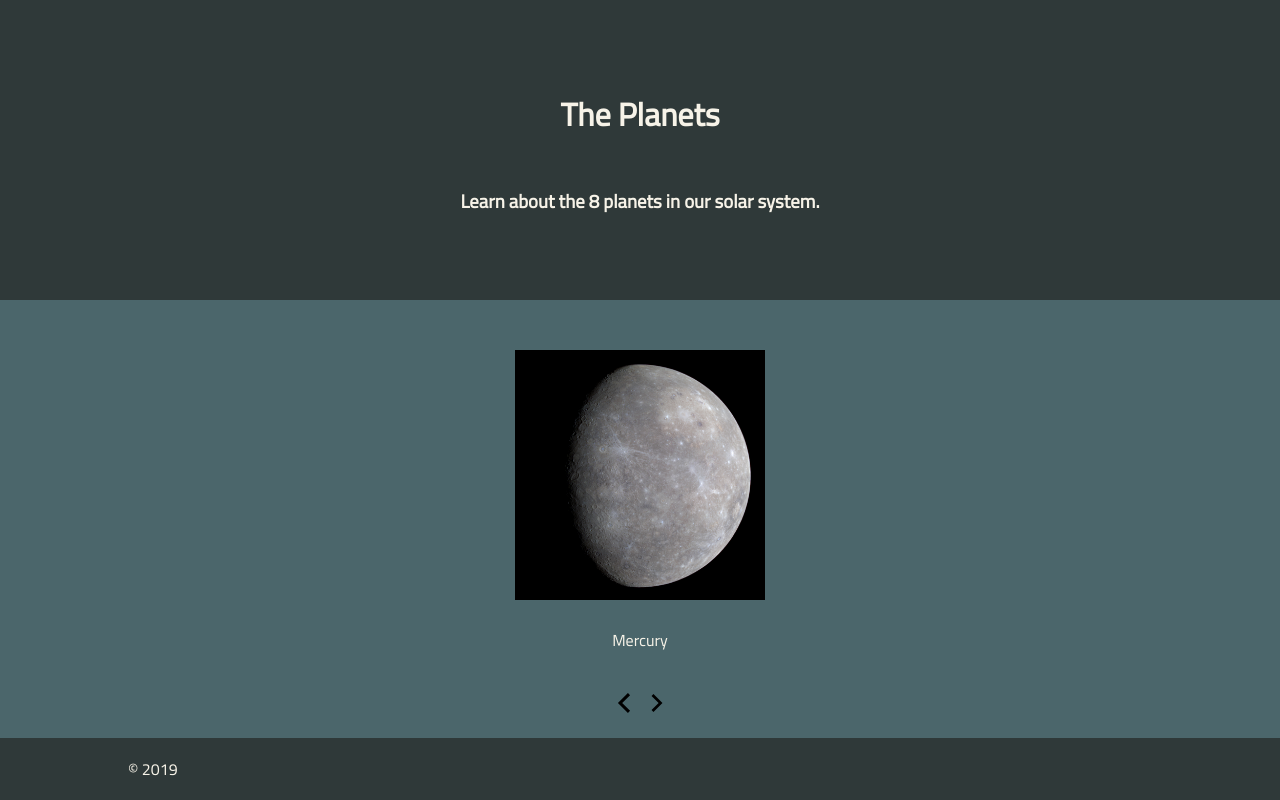
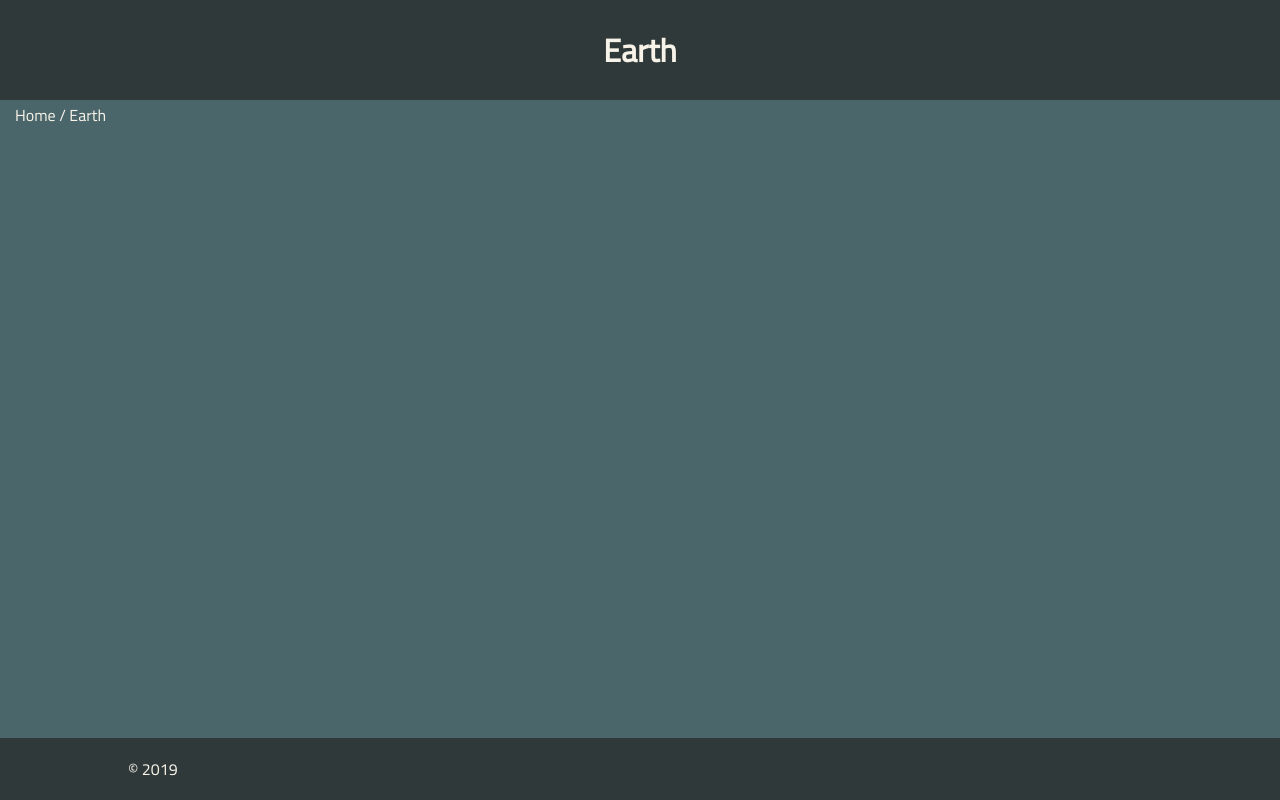
Before and after one commit to jeremyhamm/mirum-coding-assessment, a React (Create React App) app: page /details/Earth in a window 1280 px wide. Built offline with nearby package versions, Linux system fonts and the light colour scheme.

Commit message:
Add details page

```diff
--- a/src/App.js
+++ b/src/App.js
@@ -1,5 +1,4 @@
 import React, { Component } from 'react';
-import { BrowserRouter as Router, Route, Link } from "react-router-dom";
 import Header from './components/header.js';
 import Carousel from './components/carousel.js';
 import Footer from './components/footer.js';
--- /dev/null
+++ b/src/Details.js
@@ -0,0 +1,24 @@
+import React, { Component } from 'react';
+import { BrowserRouter as Router, Switch, Route, Link } from 'react-router-dom';
+import DetailsHeader from './components/details-header.js';
+import Footer from './components/footer.js';
+
+class Details extends Component {
+  constructor(props) {
+    super(props);
+    this.name = props.match.params.name;
+  }
+  render() {
+    return (
+      <div>
+        <DetailsHeader name={this.name} />
+        <div className="details-container">
+          <div className="bread-crumb"><Link to="/">Home</Link> / {this.name}</div>
+        </div>
+        <Footer />
+      </div>
+    );
+  }
+}
+
+export default Details;
--- a/src/components/carousel-item.js
+++ b/src/components/carousel-item.js
@@ -1,4 +1,5 @@
 import React from 'react';
+import { BrowserRouter as Router, Switch, Route, Link } from 'react-router-dom';
 import '../styles/Carousel-Item.scss';
 
 const PlanetItem = (props) => {
@@ -11,7 +12,9 @@ const PlanetItem = (props) => {
 
 const Image = (props) => {
   return(
-    <img src={process.env.REACT_APP_PUBLIC_URL + '/images/' + props.data + '.jpg'} alt="Planet" className="thumbnail" height="250" width="250"></img>
+    <Link to={`/details/${props.data}`}>
+      <img src={process.env.REACT_APP_PUBLIC_URL + '/images/' + props.data + '.jpg'} alt="Planet" className="thumbnail" height="250" width="250"></img>
+    </Link>
   )
 }
 
--- /dev/null
+++ b/src/components/details-header.js
@@ -0,0 +1,12 @@
+import React, { Component } from 'react';
+import '../styles/Details.scss';
+
+class DetailsHeader extends Component {
+  render() {
+    return <div className="details-header">
+      <h1 className="details-title">{this.props.name}</h1>
+    </div>
+  }
+}
+
+export default DetailsHeader;
--- a/src/index.js
+++ b/src/index.js
@@ -1,10 +1,21 @@
 import React from 'react';
 import ReactDOM from 'react-dom';
+import { BrowserRouter as Router, Route, Link } from "react-router-dom";
 import './styles/index.scss';
 import App from './App';
+import Details from './Details';
 import * as serviceWorker from './serviceWorker';
 
-ReactDOM.render(<App />, document.getElementById('root'));
+const routing = (
+  <Router>
+    <div>
+      <Route exact path="/" component={App} />
+      <Route path="/details/:name" component={Details} />
+    </div>
+  </Router>
+)
+
+ReactDOM.render(routing, document.getElementById('root'));
 
 // If you want your app to work offline and load faster, you can change
 // unregister() to register() below. Note this comes with some pitfalls.
--- a/src/styles/App.scss
+++ b/src/styles/App.scss
@@ -6,3 +6,10 @@ body {
   color: $light;
   background-color: $deep-space-sparkle;
 }
+a {
+  color: $light;
+  text-decoration: none;
+  &:hover {
+    color: $yankees-blue;
+  }
+}
--- /dev/null
+++ b/src/styles/Details.scss
@@ -0,0 +1,19 @@
+@import "_variables.scss";
+
+.details-header {
+  position: fixed;
+  top: 0;
+  width: 100%;
+  height: 100px;
+  background-color: $outer-space;
+  display: flex;
+  align-items: center;
+  justify-content: center;
+  .details-title {
+    text-align: center;
+  }
+}
+.details-container {
+  margin-top: 100px;
+  padding: 0 15px;
+}
```
